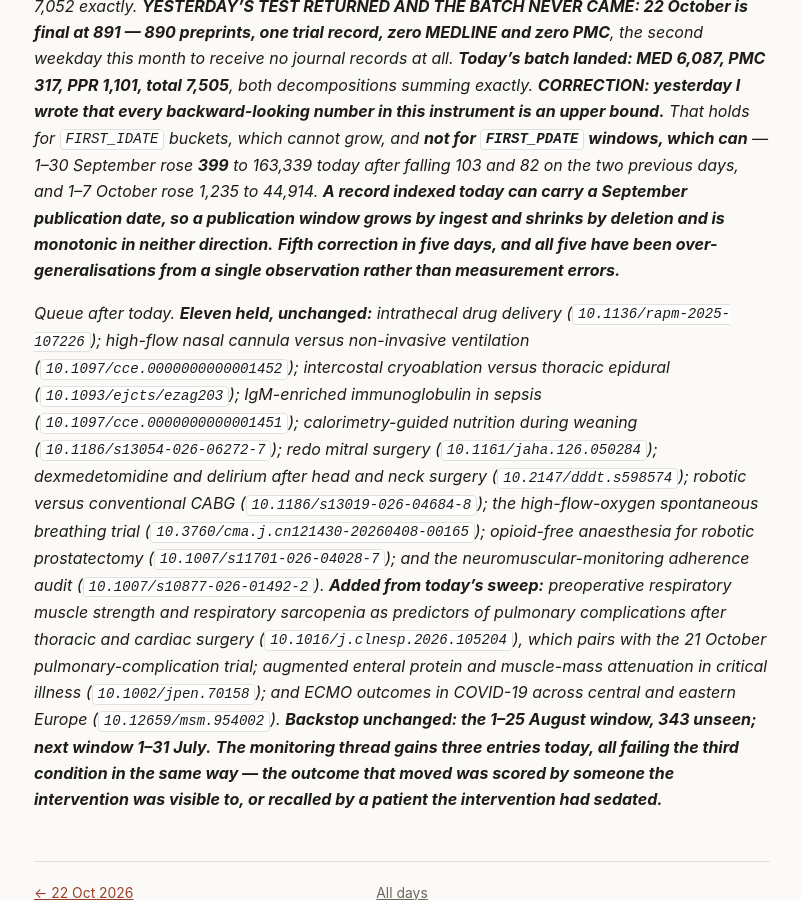
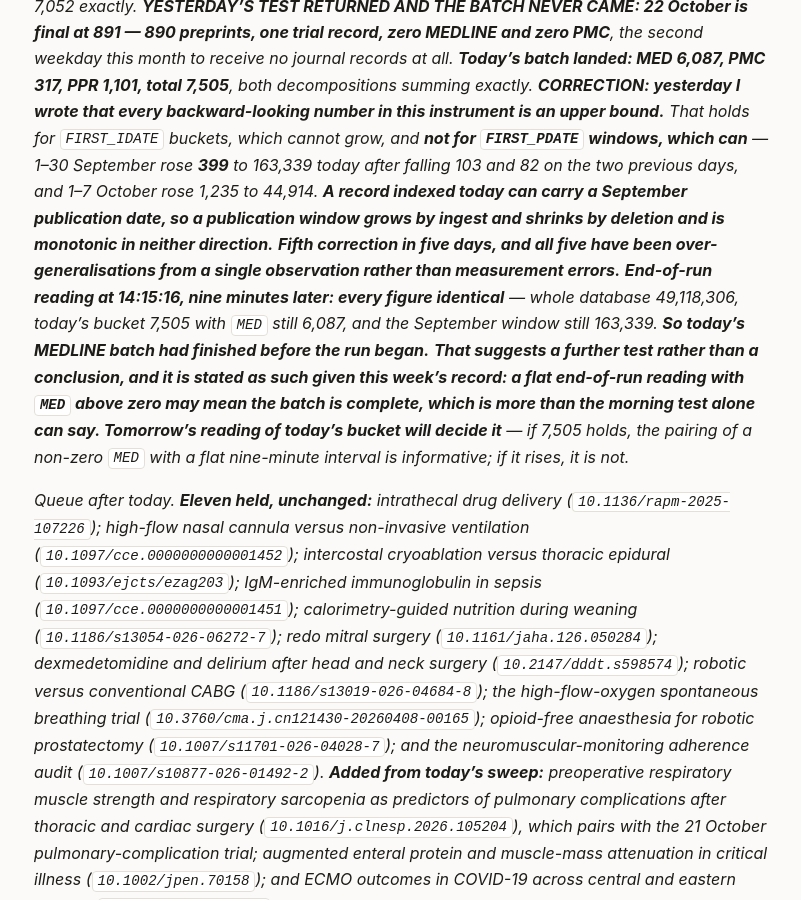
Before and after one commit to nicusilviuu/medical-literature, a Jekyll site: the page built from _briefs/2026-10-23.md, in a window 1280 px wide and 900 px high, scrolled down 8715 px. Shown: the whole window, without its empty margins (238-1039 px from the left). Built offline with Jekyll 4.4.1, drawn with Linux system fonts in a browser that asks for light colours.

Commit message:
Amend 2026-10-23: the end-of-run read is flat, and a new test is set rather than a conclusion drawn
Every figure identical nine minutes on, so today's MEDLINE batch had finished
before the run began. Given that all five of this week's corrections were
over-generalisations, this is recorded as a test for tomorrow - whether a flat
end-of-run reading paired with a non-zero MED means the batch is complete -
rather than as a finding.

Co-Authored-By: Claude Opus 5 <noreply@anthropic.com>
Claude-Session: https://claude.ai/code/session_01T5ivnnDnrzDTzAtfHdiCMS

```diff
--- a/_briefs/2026-10-23.md
+++ b/_briefs/2026-10-23.md
@@ -320,7 +320,14 @@ bound.</strong> That holds for <code>FIRST_IDATE</code> buckets, which cannot gr
 today after falling 103 and 82 on the two previous days, and 1–7 October rose 1,235 to 44,914. <strong>A record
 indexed today can carry a September publication date, so a publication window grows by ingest and shrinks by
 deletion and is monotonic in neither direction.</strong> <strong>Fifth correction in five days, and all five
-have been over-generalisations from a single observation rather than measurement errors.</strong></em>
+have been over-generalisations from a single observation rather than measurement errors.</strong>
+<strong>End-of-run reading at 14:15:16, nine minutes later: every figure identical</strong> — whole database
+49,118,306, today's bucket 7,505 with <code>MED</code> still 6,087, and the September window still 163,339.
+<strong>So today's MEDLINE batch had finished before the run began.</strong> <strong>That suggests a further
+test rather than a conclusion, and it is stated as such given this week's record: a flat end-of-run reading
+with <code>MED</code> above zero may mean the batch is complete, which is more than the morning test alone can
+say. Tomorrow's reading of today's bucket will decide it</strong> — if 7,505 holds, the pairing of a non-zero
+<code>MED</code> with a flat nine-minute interval is informative; if it rises, it is not.</em>
 
 <em>Queue after today. <strong>Eleven held, unchanged:</strong> intrathecal drug delivery
 (<code>10.1136/rapm-2025-107226</code>); high-flow nasal cannula versus non-invasive ventilation
```
Also changed, not shown: claude/outstanding.md (+9 -0 lines).
